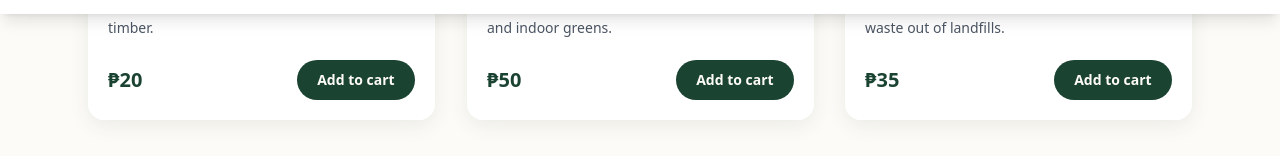
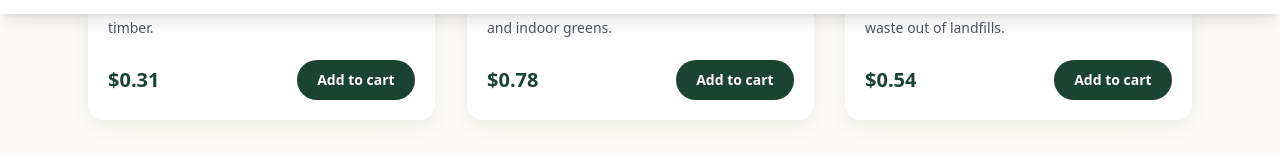
Before and after one commit to jcabarse/ecostore, a Next.js app: page /products in a window 1280 px wide. Shown: the part 786-942 px from the top of the page. Built offline with nearby package versions, Linux system fonts and the light colour scheme.

Commit message:
Change price format from pesos to USD

```diff
--- a/src/components/EcoProductCard.jsx
+++ b/src/components/EcoProductCard.jsx
@@ -1,6 +1,15 @@
 "use client";
 import { useState } from 'react';
-import { formatPeso } from '../lib/ecoProducts';
+
+// Exchange rate: how many pesos equal 1 US dollar (edit this one number)
+const PHP_PER_USD = 64.5;
+
+// Converts a peso amount to a formatted USD price (local to this card only)
+const formatUSD = (php) =>
+  new Intl.NumberFormat('en-US', {
+    style: 'currency',
+    currency: 'USD',
+  }).format(php / PHP_PER_USD);
 
 // Self-contained product card for the demo products.
 // If the photo can't load, a green placeholder with an emoji shows instead.
@@ -42,7 +51,7 @@ export default function EcoProductCard({ product, addToCart }) {
         <p className="mt-2 flex-1 text-sm leading-relaxed text-gray-600">{product.description}</p>
 
         <div className="mt-5 flex items-center justify-between gap-3">
-          <span className="text-xl font-extrabold text-[#1B4332]">{formatPeso(product.price)}</span>
+          <span className="text-xl font-extrabold text-[#1B4332]">{formatUSD(product.price)}</span>
           <button
             type="button"
             onClick={onAdd}
```
